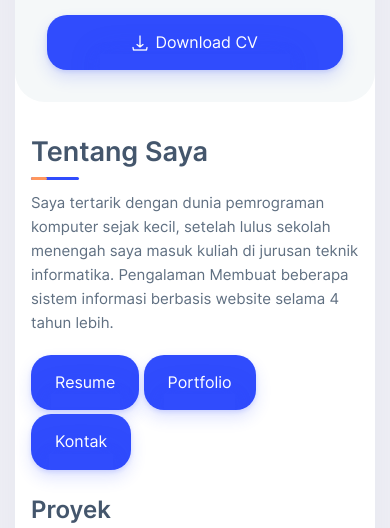
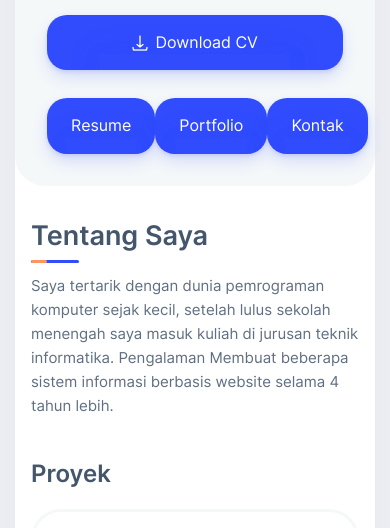
Before and after one commit to upi20/upi20.github.io, a plain HTML site: page index.html in a window 390 px wide. Shown: the part 553-1081 px from the top of the page. Drawn offline with Linux system fonts and the light colour scheme; files whose address does not match are found by name.

Commit message:
bugfix: btn nav mobile

```diff
--- a/assets/script.js
+++ b/assets/script.js
@@ -40,5 +40,12 @@
     </li>
   </ul>
 
-  <a class="btn" href="/cv.pdf"><i class="font-icon icon-download"></i> Download CV</a>`);
+  <a class="btn" href="/cv.pdf"><i class="font-icon icon-download"></i> Download CV</a><br>
+
+  <div class="d-flex d-md-none">
+    <a class="btn btn-primary mt-1 w-auto" href="/resume.html">Resume</a></a>
+    <a class="btn btn-primary mt-1 w-auto" href="/portfolio.html">Portfolio</a>
+    <a class="btn btn-primary mt-1 w-auto" href="/contact.html">Kontak</a>
+  </div>
+  `);
 });
--- a/index.html
+++ b/index.html
@@ -103,11 +103,6 @@
 						<p>Saya tertarik dengan dunia pemrograman komputer sejak kecil, setelah lulus sekolah menengah saya
 							masuk kuliah di jurusan teknik informatika. Pengalaman Membuat beberapa sistem informasi berbasis
 							website selama 4 tahun lebih.</p>
-					</div>
-					<div class="d-md-none">
-						<a class="btn btn-primary mt-1" href="/resume.html">Resume</a></a>
-						<a class="btn btn-primary mt-1" href="/portfolio.html">Portfolio</a>
-						<a class="btn btn-primary mt-1" href="/contact.html">Kontak</a>
 					</div>
 				</div>
 
```
